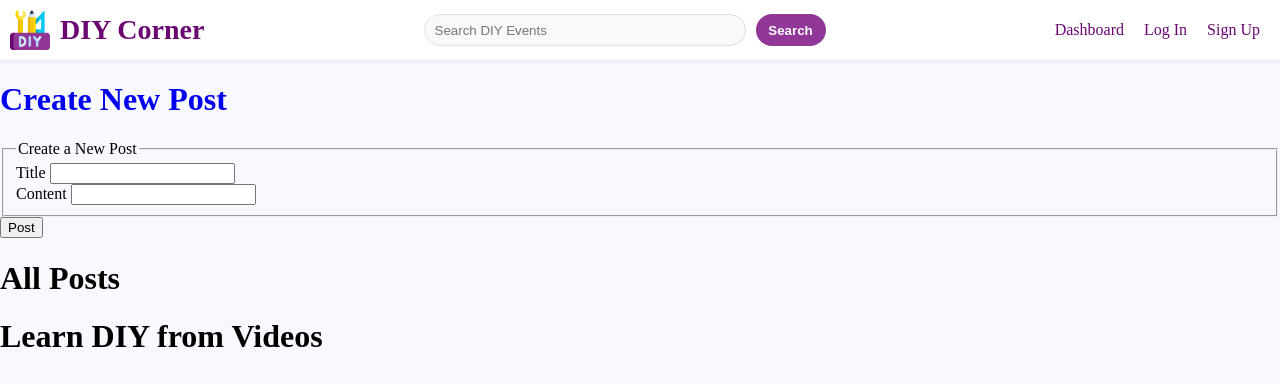
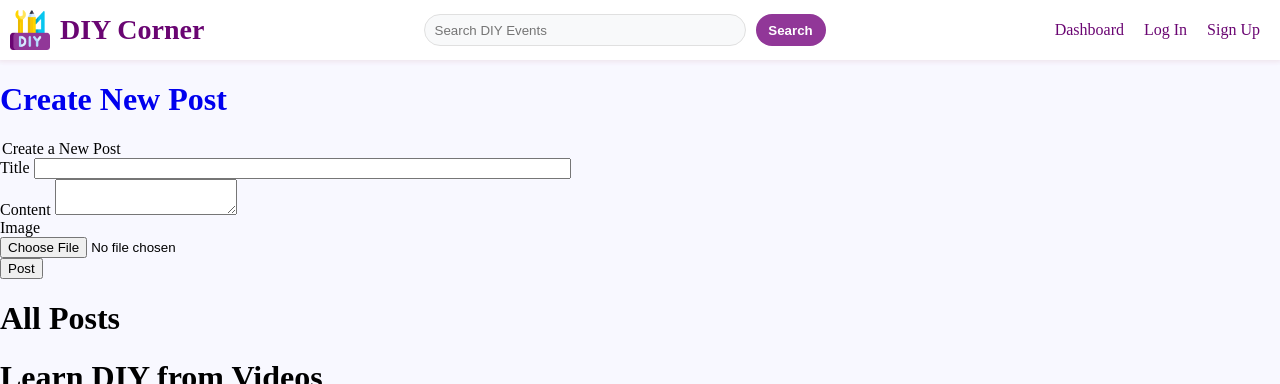
Before and after one commit to EN-JAEYUNSIM/CITS5505-Group-Project, a Flask app: page /dashboard in a window 1280 px wide. Shown: the top 384 px of the page. Run offline with Flask 3, Linux system fonts and the light colour scheme; data that the repository does not hold is empty; some libraries are stand-ins or nearby versions.

Commit message:
Added image upload functionality to the post page and updated code in all related files accordingly.

```diff
--- a/app/forms.py
+++ b/app/forms.py
@@ -1,6 +1,7 @@
 from flask_wtf import FlaskForm
 from wtforms import StringField, PasswordField, BooleanField, SubmitField, TextAreaField
 from wtforms.validators import ValidationError, DataRequired, EqualTo, Length
+from flask_wtf.file import FileField, FileAllowed
 import sqlalchemy as sa
 from app import db
 from app.models import User
@@ -25,7 +26,10 @@ class LoginForm(FlaskForm):
 
 class PostForm(FlaskForm):
     title = StringField('Title', validators=[DataRequired()])
-    content = StringField('Content', validators=[DataRequired()])
+    content = TextAreaField('Content', validators=[DataRequired()])
+    image = FileField('Image', validators=[
+        FileAllowed(['jpg', 'png'], 'Images only!')
+    ])
     submit = SubmitField('Post')
 
 class CommentForm(FlaskForm):
--- a/app/routes.py
+++ b/app/routes.py
@@ -1,8 +1,10 @@
 from app import app, db
-from flask import render_template, flash, redirect, url_for, request, session
+from flask import render_template, flash, redirect, url_for, request
 from app.forms import LoginForm, SignupForm, PostForm, CommentForm, EditProfileForm
 from flask_login import current_user, login_user, logout_user, login_required
+from werkzeug.utils import secure_filename
 import sqlalchemy as sa
+import os
 from app.models import User, Post, Comment
 
 @app.route('/')
@@ -54,7 +56,18 @@ def signup():
 def post():
     post_form = PostForm()
     if post_form.validate_on_submit():
-        post = Post(title=post_form.title.data,content=post_form.content.data, author=current_user, user_id=current_user.id)
+        image = post_form.image.data
+        if image:
+            filename = secure_filename(image.filename)
+            image_path = os.path.join(app.config['UPLOAD_FOLDER'], filename)
+            image.save(image_path)
+        post = Post(
+            title=post_form.title.data,
+            content=post_form.content.data,
+            image=post_form.image.data,
+            author=current_user,
+            user_id=current_user.id
+        )
         db.session.add(post)
         db.session.commit()
         flash('Your post is now live!', 'success')
@@ -79,7 +92,7 @@ def details(post_id):
 def dashboard():
     form=PostForm()
     page = request.args.get('page', 1, type=int)
-    posts = Post.query.order_by(Post.date_posted.desc()).paginate(page=page, per_page=10)
+    posts = Post.query.order_by(Post.date_posted.desc()).paginate(page=page, per_page=3)
     return render_template('dashboard.html', title='Dashboard', user=current_user, posts=posts, form=form)
 
 @app.route('/profile/<int:user_id>', methods=['GET', 'POST'])
--- a/app/templates/post.html
+++ b/app/templates/post.html
@@ -1,42 +1,34 @@
 {% extends "base.html" %}
 
 {% block content %}
+    <div class="posts-form">
         <form action="{{ url_for('post') }}" method="post">
             {{ form.hidden_tag() }}
-        <fieldset>
             <legend>{{ legend }}</legend>
             <div>
                 {{ form.title.label }}
-                {% if form.title.errors %}
-                    {{ form.title }}
-                    <div class="invalid-feedback">
+                {{ form.title(size=64) }}
                 {% for error in form.title.errors %}
                 <span>{{ error }}</span>
                 {% endfor %}
             </div>
-
-                {% else %}
-                    {{ form.title }}
-
-                {% endif %}
-            </div>
             <div>
                 {{ form.content.label }}
-                {% if form.content.errors %}
-                    {{ form.content }}
-                    <div class="invalid-feedback">
+                {{ form.content(row=10) }}
                 {% for error in form.content.errors %}
                 <span>{{ error }}</span>
                 {% endfor %}
             </div>
-
-                {% else %}
-                    {{ form.content }}
-                {% endif %}
+            <div>
+                {{ form.image.label }}<br>
+                {{ form.image() }}
+                {% for error in form.image.errors %}
+                <span>[{{ error }}]</span>
+                {% endfor %}
             </div>
-        </fieldset>
             <div>
                 {{ form.submit }}
             </div>
         </form>
+    </div>
 {% endblock %}
```
Lines whose indentation alone changed are shown as unchanged.
